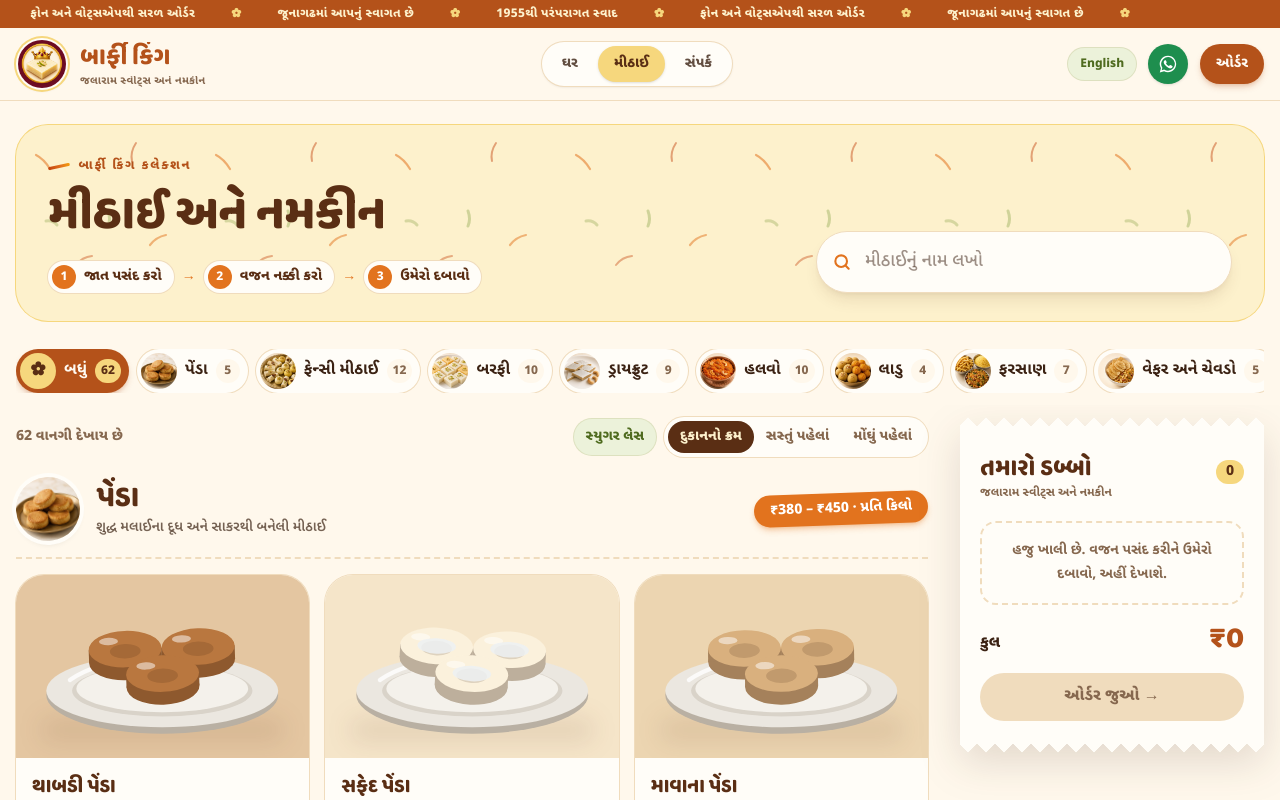
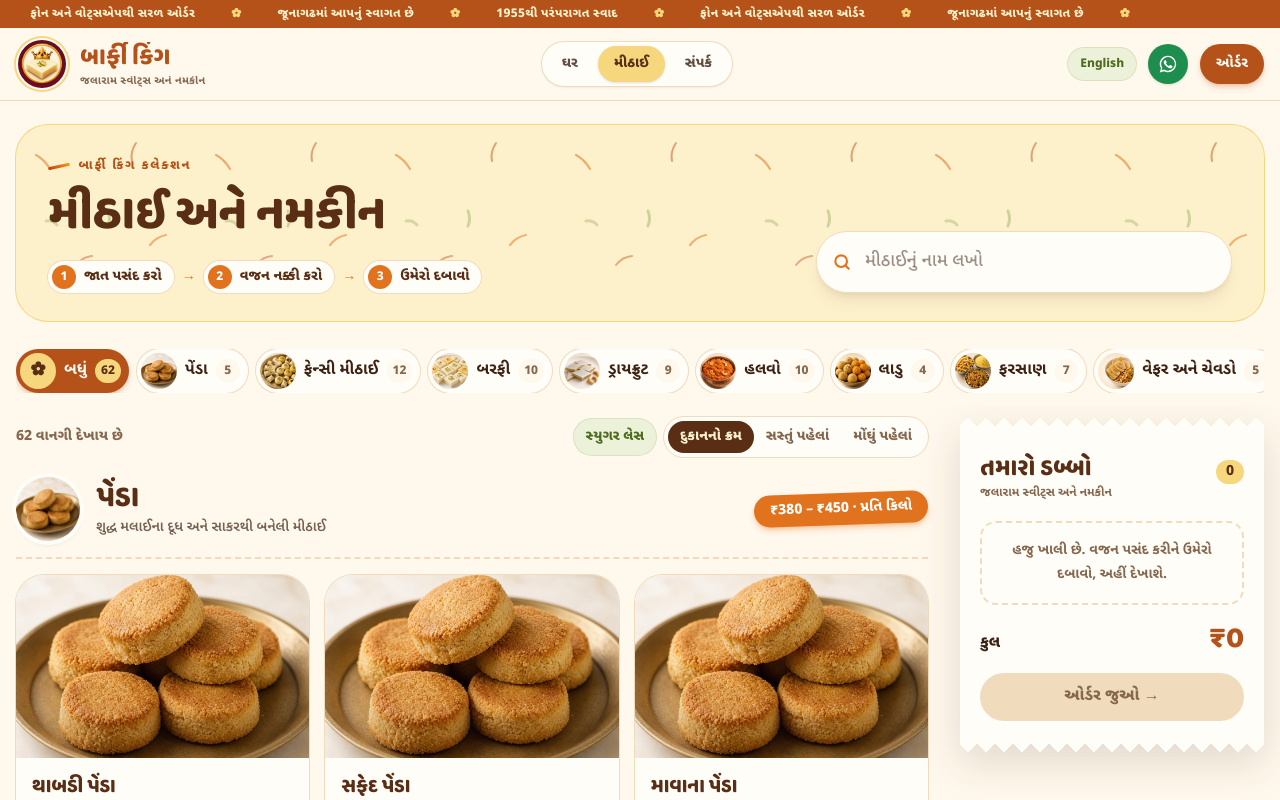
Before and after one commit to Parth-Code-Flutter/barfi-king, a Next.js app: page /shop in a window 1280 px wide. Shown: the top 800 px of the page. Built offline with nearby package versions, Linux system fonts and the light colour scheme.

Commit message:
Use sweet photos in shop listing

```diff
--- a/src/features/shop/sweet-tile.tsx
+++ b/src/features/shop/sweet-tile.tsx
@@ -1,10 +1,11 @@
 "use client";
 
+import Image from "next/image";
 import Link from "next/link";
 import { useState } from "react";
 import { CheckIcon, MinusIcon, PlusIcon } from "@/components/icons";
+import { getCategory } from "@/features/catalog/data";
 import { inr, portionAmount, portions } from "@/features/catalog/format";
-import { MithaiArt, mithaiTint } from "@/features/catalog/mithai-art";
 import type { Product } from "@/features/catalog/types";
 import { useLanguage } from "@/features/i18n/language-provider";
 import { useOrder } from "@/features/order/order-provider";
@@ -37,6 +38,7 @@
   const inBox = lines.filter((line) => line.slug === product.slug).reduce((sum, line) => sum + line.count, 0);
   const name = text(product.name);
   const other = lang === "gu" ? product.name.en : product.name.gu;
+  const category = getCategory(product.category);
 
   const clamp = (value: number) => (Number.isFinite(value) ? Math.min(max, Math.max(min, Math.round(value))) : min);
   const valid = !isCustom || (Number.isFinite(custom) && custom >= min && custom <= max);
@@ -52,13 +54,17 @@
         tabIndex={-1}
         aria-hidden="true"
         className="relative grid aspect-square place-items-center overflow-hidden rounded-2xl sm:aspect-[16/10] sm:rounded-none"
-        style={{ background: mithaiTint(product) }}
       >
-        <span className="absolute inset-x-6 bottom-2 h-6 rounded-full bg-thabdi/10 blur-md sm:bottom-4" />
-        <MithaiArt
-          product={product}
-          className="relative h-[92%] w-[92%] transition duration-300 group-hover:-translate-y-1 group-hover:-rotate-2 sm:h-[82%] sm:w-[82%]"
-        />
+        {category ? (
+          <Image
+            src={category.photo}
+            alt=""
+            fill
+            sizes="(max-width: 640px) 6.5rem, (max-width: 1024px) 50vw, 25rem"
+            className="object-cover transition duration-500 group-hover:scale-105"
+          />
+        ) : null}
+        <span aria-hidden="true" className="absolute inset-x-5 bottom-1 h-8 rounded-full bg-thabdi/20 blur-lg sm:bottom-3" />
         {product.sugarFree ? (
           <span className="absolute left-2 top-2 rounded-full bg-pista px-2 py-0.5 text-[11px] font-extrabold text-white sm:left-3 sm:top-3 sm:text-xs">
             {t("sugarFree")}
```
